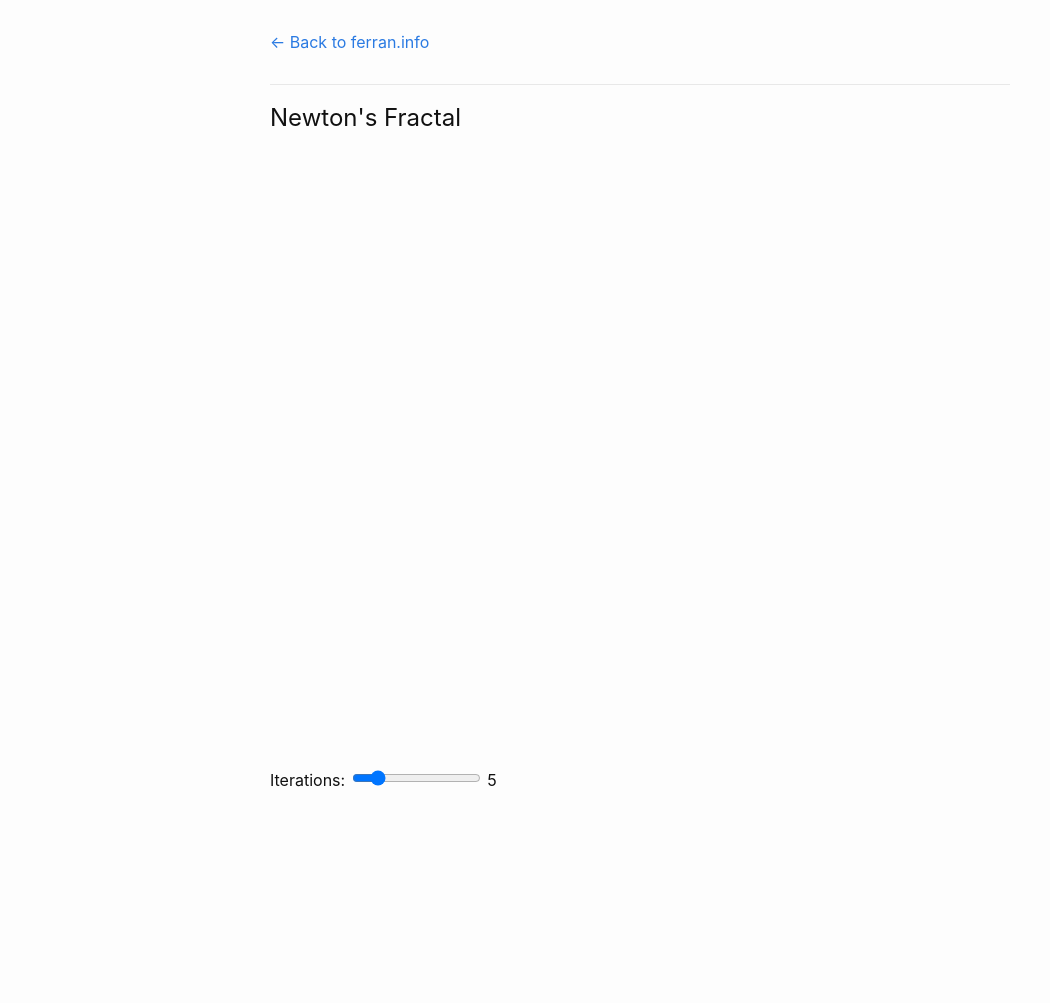
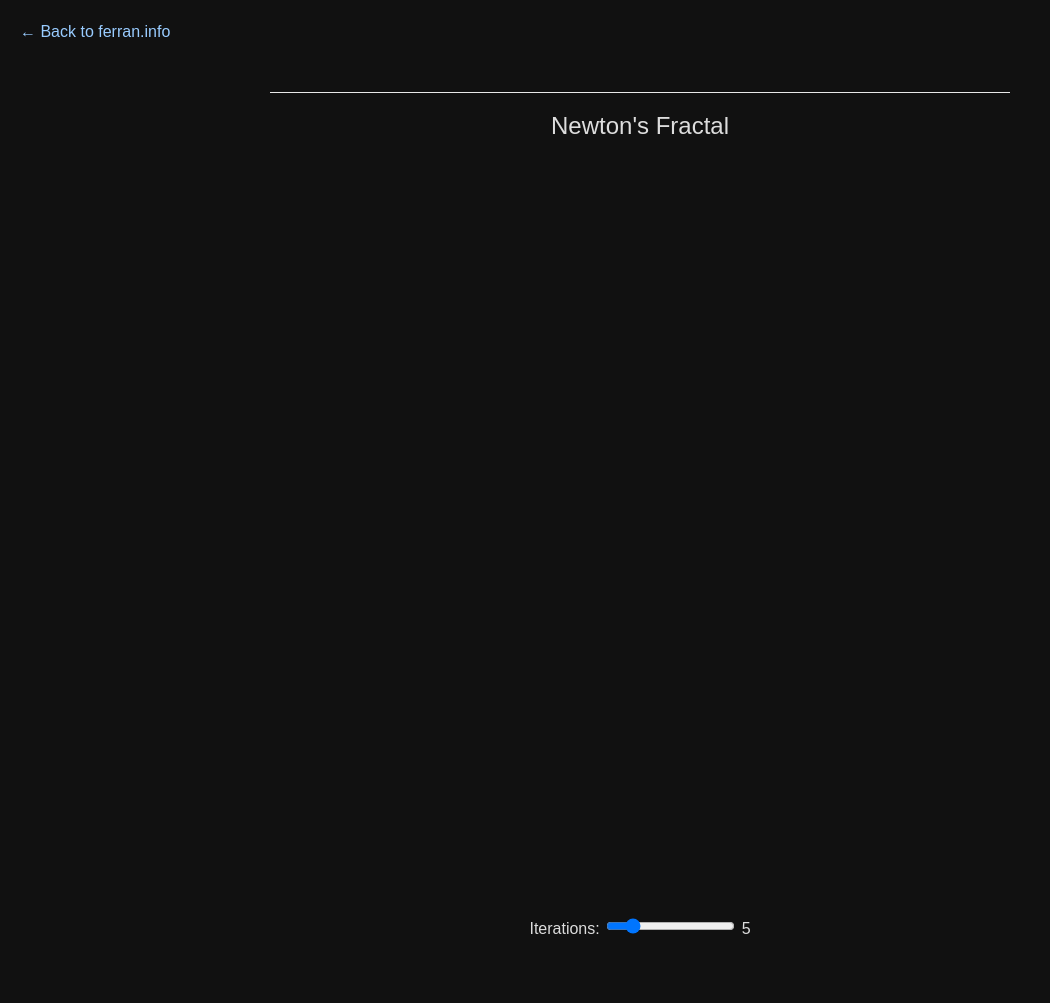
Before and after one commit to ferranEspuna/ferranEspuna, a Jekyll site: the page built from subsection/index.html, in a window 1280 px wide. Shown: the whole page, without its empty margins (0-1050 px from the left). Built offline with Jekyll 4.4.1, drawn with Linux system fonts in a browser that asks for light colours; before the commit the page ends 900 px from its top, so only the background shows below that.

Commit message:
Enhance styling for responsiveness and layout
Added responsive styles for body and canvas elements.

```diff
--- a/subsection/index.html
+++ b/subsection/index.html
@@ -9,15 +9,38 @@
   <meta name="viewport" content="width=device-width, initial-scale=1.0">
   <title>Newton's Fractal Shader</title>
 
-  <!-- These headers make fetch() reliable in private browsing -->
   <meta http-equiv="Cross-Origin-Opener-Policy" content="same-origin">
   <meta http-equiv="Cross-Origin-Embedder-Policy" content="require-corp">
 
   <style>
+    body {
+      background-color: #111;
+      color: #ddd;
+      font-family: sans-serif;
+      text-align: center;
+      margin: 0;
+      padding: 2em;
+    }
+
     canvas {
       display: block;
+      /* MODIFICATION 1: Make canvas responsive */
+      width: 100%;       /* Fill the available width */
+      aspect-ratio: 1/1;  /* Maintain a square shape (like 600/600) */
+      /* End of modification */
       margin: 1em auto;
       border-radius: 0.5em;
+    }
+
+    nav {
+      position: absolute;
+      top: 20px;
+      left: 20px;
+    }
+
+    a {
+      color: #9cf;
+      text-decoration: none;
     }
 
     .controls {
@@ -34,7 +57,7 @@
   <h2>Newton's Fractal</h2>
 
   <div class="shader-window">
-    <canvas class="glslCanvas" data-fragment-url="shader.frag" width="600" height="600"></canvas>
+    <canvas class="glslCanvas" data-fragment-url="shader.frag"></canvas>
   </div>
 
   <div class="controls">
```
